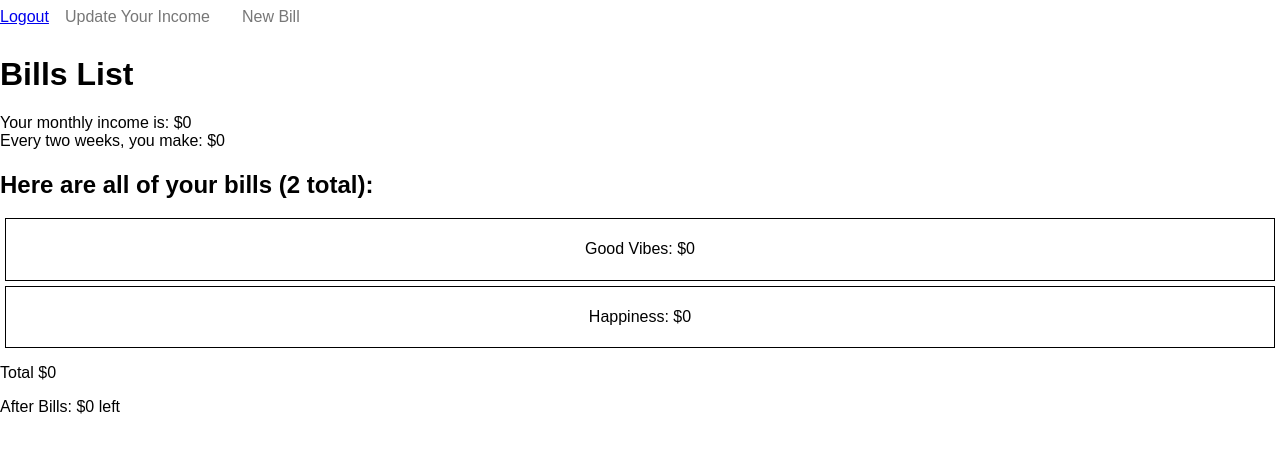
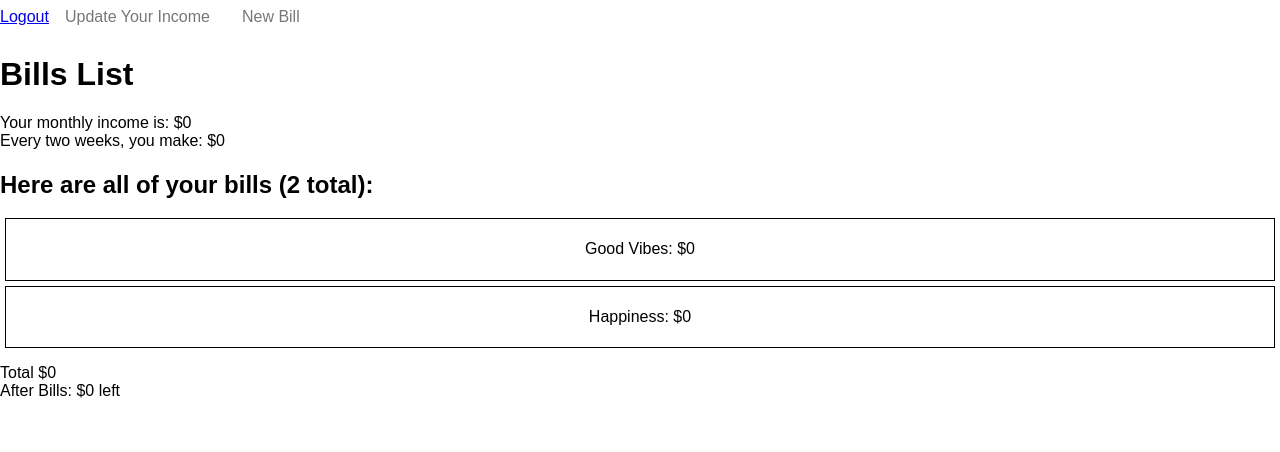
Before and after one commit to thinkful-ei18/adrian-budget-app, a React (Create React App) app: page /bills in a window 1280 px wide. Shown: the top 452 px of the page. Built offline with nearby package versions, Linux system fonts and the light colour scheme; no server answers.

Commit message:
clean up indentation

```diff
--- a/src/components/bills-list.js
+++ b/src/components/bills-list.js
@@ -27,16 +27,22 @@ export class billsList extends React.Component {
 
     return (
       <div className="pure-menu budget-bills-list">
-        <h1>Bills List</h1>
+        <h1>
+          Bills List
+        </h1>
           <p>Your monthly income is: ${this.props.income}
             <br/>Every two weeks, you make: ${biWeekly}
           </p>
-        <h2>Here are all of your bills ({this.props.bills.length} total):</h2>
+        <h2>
+          Here are all of your bills ({this.props.bills.length} total):
+        </h2>
           <ul className="pure-menu-list">
             {allBills}
           </ul>
-        <p>Total ${sumOfBills}</p>
-        <p>After Bills: ${afterBills} left</p>
+          <p>Total ${sumOfBills}
+            <br/>
+            After Bills: ${afterBills} left
+          </p>
       </div>
     );
   };
```
Lines whose indentation alone changed are shown as unchanged.
